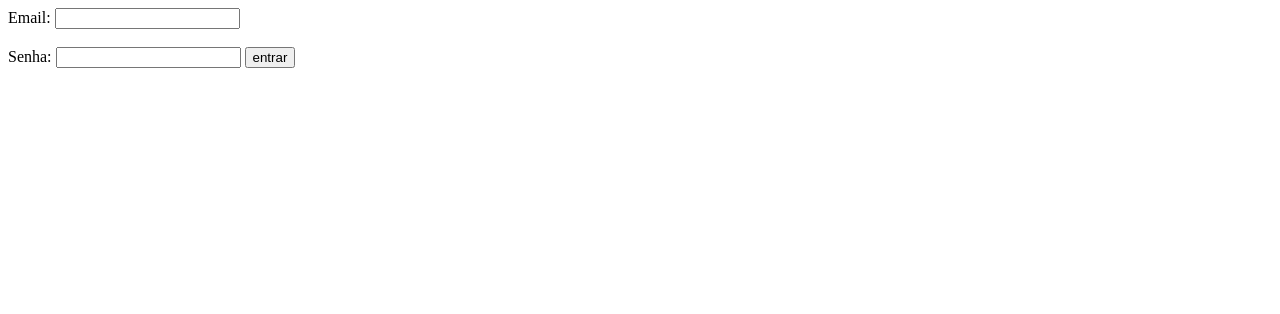
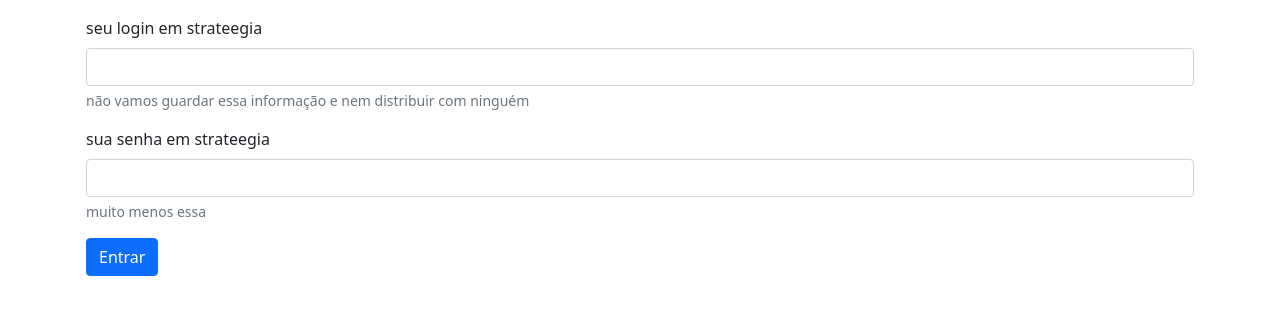
Before and after one commit to AlexandreKavalerski/addon-kits-strateegia, a website with bundled scripts: page front/index.html in a window 1280 px wide. Built offline with nearby package versions, Linux system fonts and the light colour scheme.

Commit message:
#1 #2 armazenando token e atualizando front

```diff
--- a/front/index.html
+++ b/front/index.html
@@ -1,23 +1,36 @@
-<!DOCTYPE html>
+<!doctype html>
 <html lang="en">
-<head>
-    <meta charset="UTF-8">
-    <meta http-equiv="X-UA-Compatible" content="IE=edge">
-    <meta name="viewport">
-    <title>Document</title>
-</head>
-<body>
+  <head>
+    <!-- Required meta tags -->
+    <meta charset="utf-8">
+    <meta name="viewport" content="width=device-width, initial-scale=1">
 
-    <form>
-        Email:
-        <input type="text" name="username" id="username">
-        <br/><br/>
-        Senha:
-        <input type="password" name="password" id="password">
+    <!-- Bootstrap CSS -->
+    <link href="https://cdn.jsdelivr.net/npm/bootstrap@5.0.0-beta2/dist/css/bootstrap.min.css" rel="stylesheet" integrity="sha384-BmbxuPwQa2lc/FVzBcNJ7UAyJxM6wuqIj61tLrc4wSX0szH/Ev+nYRRuWlolflfl" crossorigin="anonymous">
 
-        <input type="button" id="btnLogin" value="entrar">
-    </form>
+    <title>Login</title>
+  </head>
+  <body>
+
+    <div class="container p-3">
+        <form class="form-group center-block" onsubmit="return false">
+            <div class="mb-3">
+              <label for="exampleInputEmail1" class="form-label">seu login em strateegia</label>
+              <input type="email" class="form-control" id="username" aria-describedby="emailHelp">
+              <div id="emailHelp" class="form-text">não vamos guardar essa informação e nem distribuir com ninguém</div>
+            </div>
+            <div class="mb-3">
+                <label for="exampleInputPassword1" class="form-label">sua senha em strateegia</label>
+                <input type="password" class="form-control" id="password">
+                <div id="emailHelp" class="form-text">muito menos essa</div>
+            </div>
+            <button class="btn btn-primary" id="btnLogin">Entrar</button>
+        </form>
+    </div>
+
+
+    <script src="https://cdn.jsdelivr.net/npm/bootstrap@5.0.0-beta2/dist/js/bootstrap.bundle.min.js" integrity="sha384-b5kHyXgcpbZJO/tY9Ul7kGkf1S0CWuKcCD38l8YkeH8z8QjE0GmW1gYU5S9FOnJ0" crossorigin="anonymous"></script>
 
     <script type="module" src="../dist/index.js"></script>
-</body>
+  </body>
 </html>
--- a/src/index.ts
+++ b/src/index.ts
@@ -1,10 +1,8 @@
 import { auth } from "./api/auth.js";
 
+const btnLogin = document.getElementById("btnLogin");
 
-
-const btnLogin = document.getElementById("btnLogin");
 btnLogin?.addEventListener("click", (e: Event) => {
-
     const usernameElement = document.getElementById("username") as HTMLInputElement;
     const passwordElement = document.getElementById("password") as HTMLInputElement;
 
@@ -18,5 +16,6 @@
 
 async function login(username: string, password: string){
     const token = await auth(username, password);
-    console.log(`token: ${token}`);
+    localStorage.setItem('token', token);
+    location.href = '../front/home.html';
 }
```
